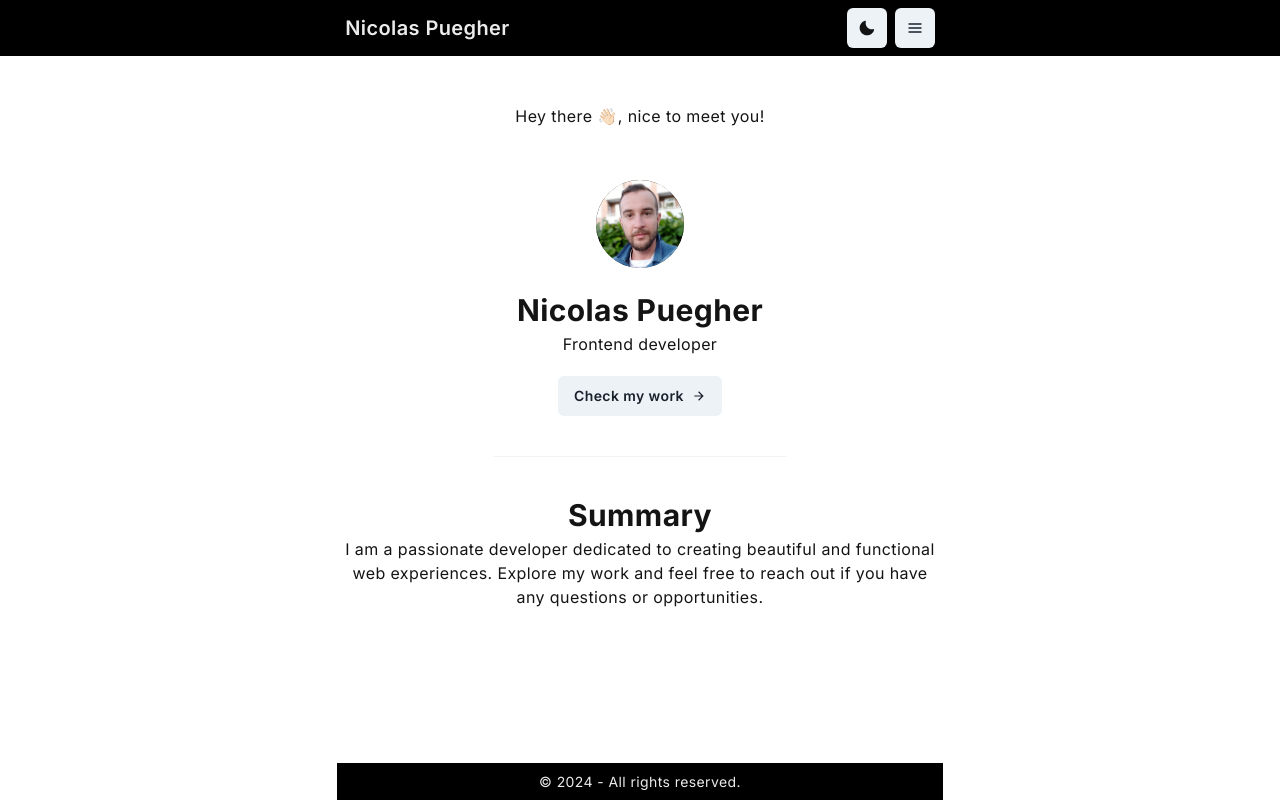
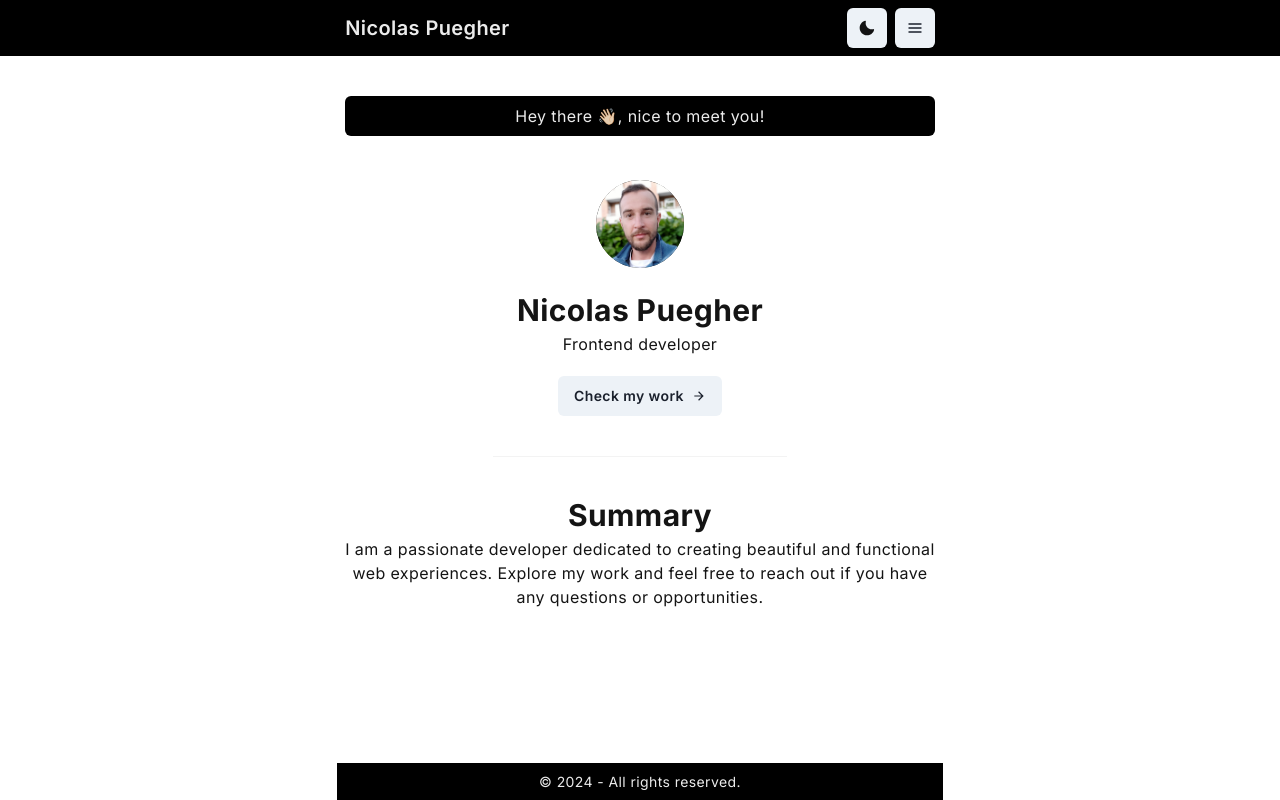
Before and after one commit to nicoPuegher/portfolio, a React (Vite) app: page / in a window 1280 px wide. Built offline with nearby package versions, Linux system fonts and the light colour scheme.

Commit message:
Update light theme colors in message component

```diff
--- a/src/components/message.jsx
+++ b/src/components/message.jsx
@@ -10,8 +10,8 @@ export default function Message({ children }) {
 	return (
 		<CustomContainer
 			borderRadius="md"
-			color={useColorModeValue(light.white, '')}
-			bg={useColorModeValue(light.black, '')}
+			color={useColorModeValue(light.textLight, '')}
+			bg={useColorModeValue(light.bgDark, '')}
 		>
 			<Text textAlign="center">{children}</Text>
 		</CustomContainer>
```
